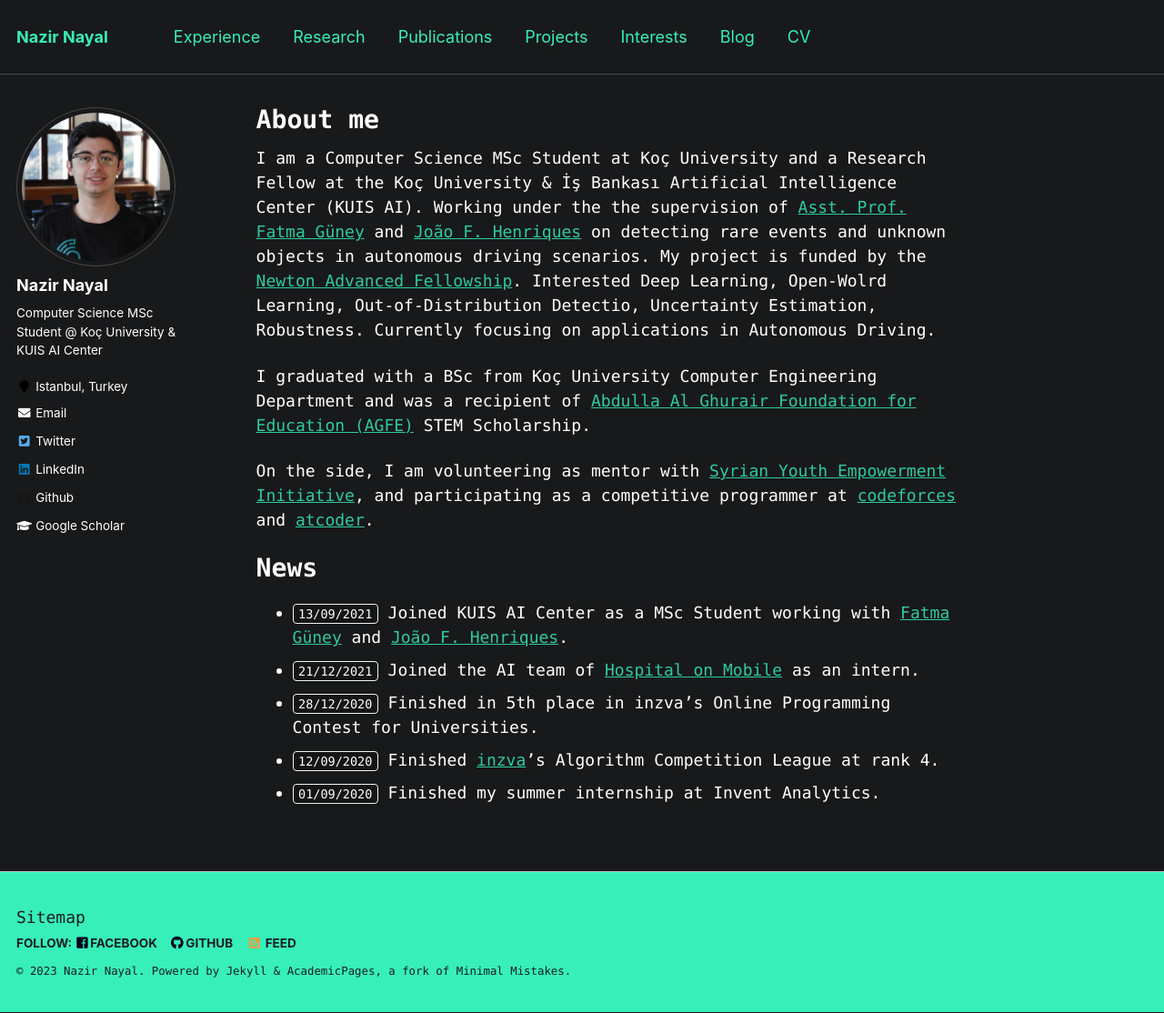
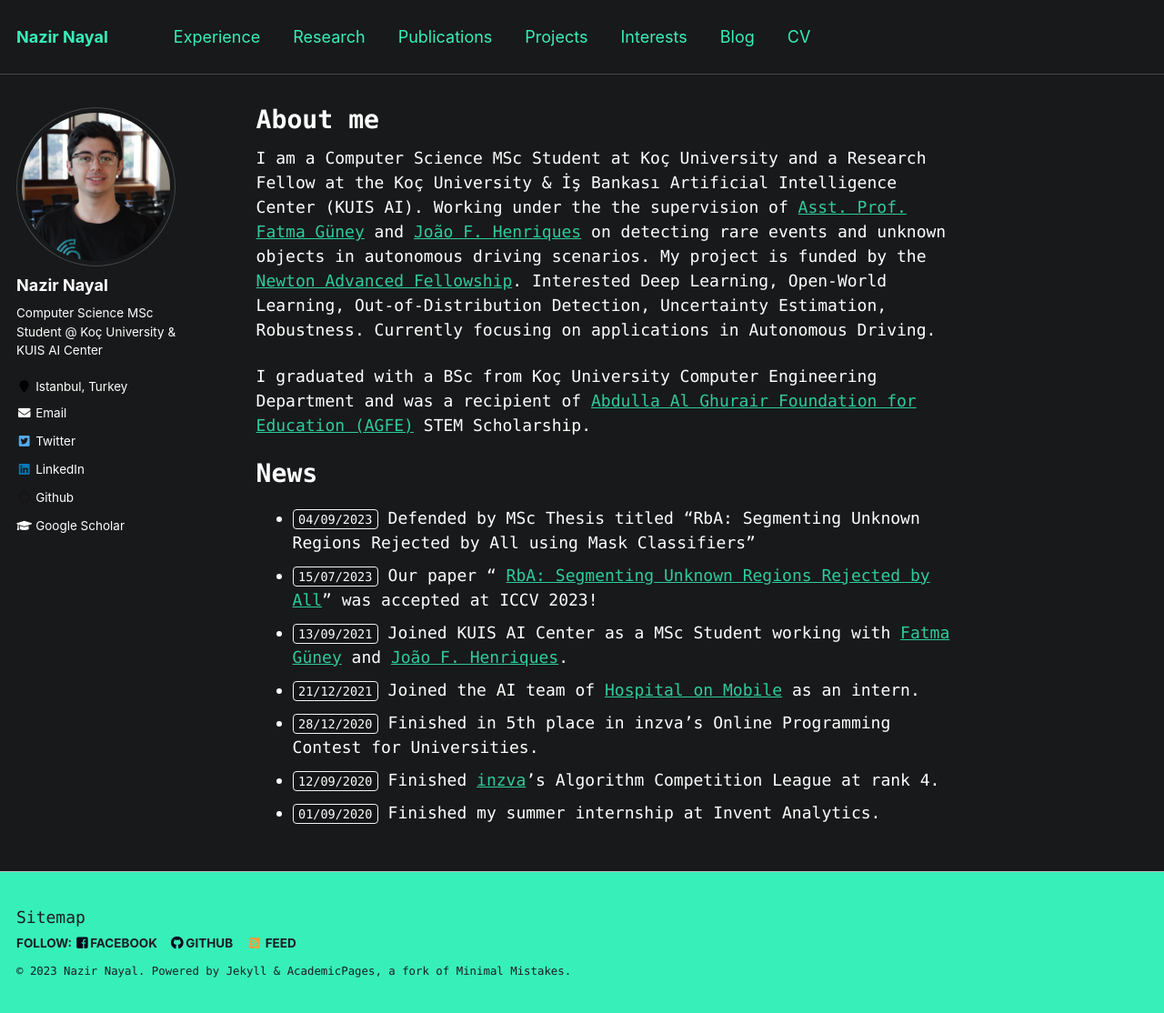
Before and after one commit to NazirNayal8/nazirnayal.github.io, a Jekyll site: the page built from _pages/about.md, in a window 1280 px wide and 1114 px high. Shown: the whole window at 91% size. Built offline with Jekyll 4.4.1, drawn with Linux system fonts in a browser that asks for light colours.

Commit message:
update news

```diff
--- a/_pages/about.md
+++ b/_pages/about.md
@@ -8,16 +8,18 @@ redirect_from:
   - /about.html
 ---
 
-I am a Computer Science MSc Student at Koç University and a Research Fellow at the Koç University & İş Bankası Artificial Intelligence Center (KUIS AI). Working under the the supervision of [Asst. Prof. Fatma Güney](https://mysite.ku.edu.tr/fguney/) and [João F. Henriques](https://www.robots.ox.ac.uk/~joao/) on detecting rare events and unknown objects in autonomous driving scenarios. My project is funded by the [Newton Advanced Fellowship](https://royalsociety.org/grants-schemes-awards/grants/newton-advanced-fellowships/). Interested Deep Learning, Open-Wolrd Learning, Out-of-Distribution Detectio, Uncertainty Estimation, Robustness. Currently focusing on applications in Autonomous Driving.
+I am a Computer Science MSc Student at Koç University and a Research Fellow at the Koç University & İş Bankası Artificial Intelligence Center (KUIS AI). Working under the the supervision of [Asst. Prof. Fatma Güney](https://mysite.ku.edu.tr/fguney/) and [João F. Henriques](https://www.robots.ox.ac.uk/~joao/) on detecting rare events and unknown objects in autonomous driving scenarios. My project is funded by the [Newton Advanced Fellowship](https://royalsociety.org/grants-schemes-awards/grants/newton-advanced-fellowships/). Interested Deep Learning, Open-World Learning, Out-of-Distribution Detection, Uncertainty Estimation, Robustness. Currently focusing on applications in Autonomous Driving.
 
 
 I graduated with a BSc from Koç University Computer Engineering Department and was a recipient of [Abdulla Al Ghurair Foundation for Education (AGFE)](https://www.alghurairfoundation.org/en) STEM Scholarship.
 
 
- On the side, I am volunteering as mentor with [Syrian Youth Empowerment Initiative](https://www.sye-initiative.org/), and participating as a competitive programmer at [codeforces](https://codeforces.com/profile/CHAOSCONTROL) and [atcoder](https://atcoder.jp/home).
+ <!-- On the side, I am volunteering as mentor with [Syrian Youth Empowerment Initiative](https://www.sye-initiative.org/), and participating as a competitive programmer at [codeforces](https://codeforces.com/profile/CHAOSCONTROL) and [atcoder](https://atcoder.jp/home). -->
 
 
 # News
+* `04/09/2023` Defended by MSc Thesis titled "RbA: Segmenting Unknown Regions Rejected by All using Mask Classifiers"
+* `15/07/2023` Our paper " [RbA: Segmenting Unknown Regions Rejected by All](https://arxiv.org/abs/2211.14293)" was accepted at ICCV 2023!
 * `13/09/2021` Joined KUIS AI Center as a MSc Student working with [Fatma Güney](https://mysite.ku.edu.tr/fguney/) and [João F. Henriques](https://www.robots.ox.ac.uk/~joao/).
 * `21/12/2021` Joined the AI team of [Hospital on Mobile](https://www.hospitalonmobile.com/) as an intern.
 * `28/12/2020` Finished in 5th place in inzva's Online Programming Contest for Universities.
```
